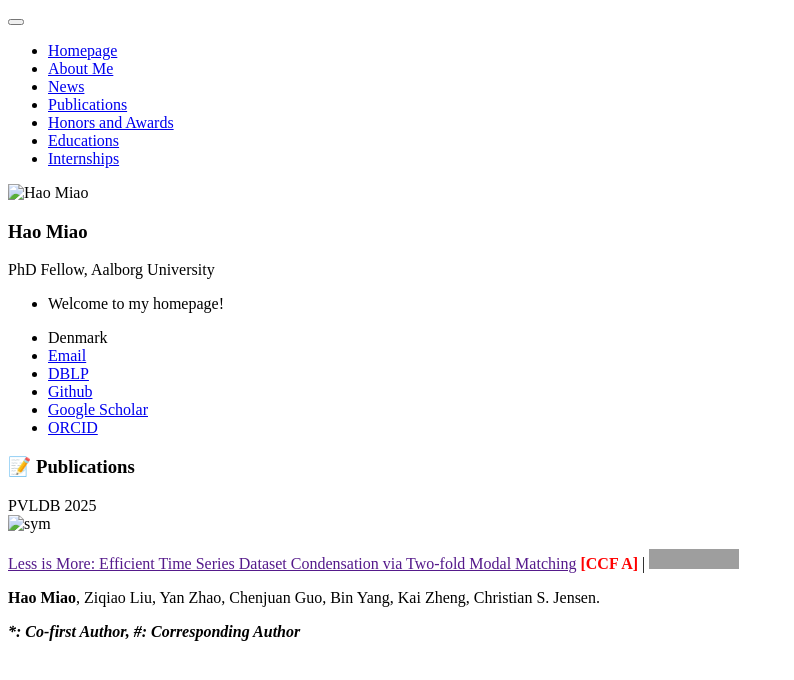
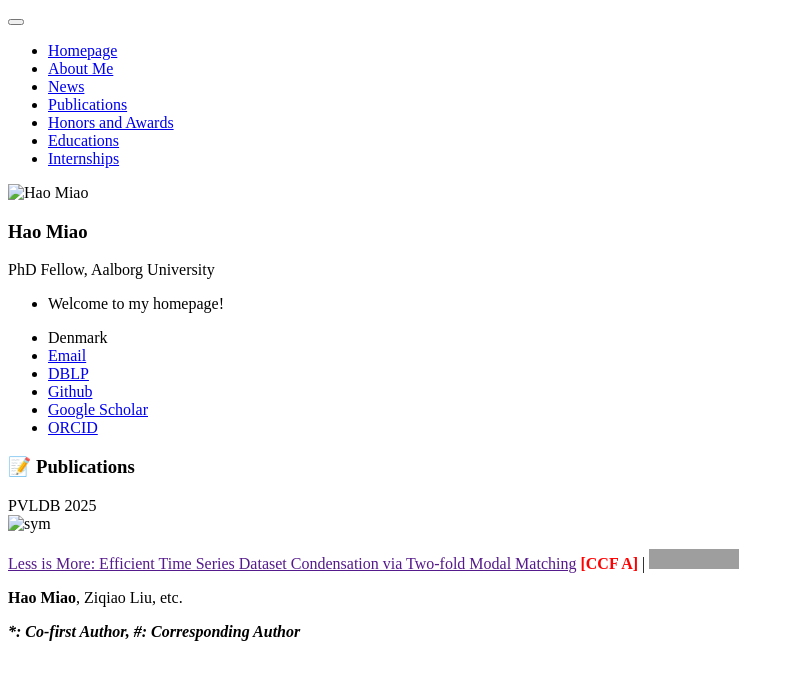
Before and after one commit to MiaoHaoSunny/MiaoHaoSunny.github.io, a Jekyll site: the page built from _pages/includes/pub.md, in a window 1280 px wide. Shown: the top 680 px of the page, without its empty margins (0-794 px from the left). Built offline with Jekyll 4.4.1, drawn with Linux system fonts in a browser that asks for light colours; our own code applies the rules of GitHub Pages for plain Markdown files; grey boxes are pictures that could not be loaded.

Commit message:
Update pub.md

```diff
--- a/_pages/includes/pub.md
+++ b/_pages/includes/pub.md
@@ -5,7 +5,7 @@
 
 [Less is More: Efficient Time Series Dataset Condensation via Two-fold Modal Matching]() <b><font color="red">[CCF A]</font></b> \| [![](https://img.shields.io/github/stars/uestc-liuzq/STdistillation?style=social&label=TimeDC Stars)](https://github.com/uestc-liuzq/STdistillation)
 
-**Hao Miao**, Ziqiao Liu, Yan Zhao, Chenjuan Guo, Bin Yang, Kai Zheng, Christian S. Jensen.
+**Hao Miao**, Ziqiao Liu, etc.
 </div>
 </div>
 
```
